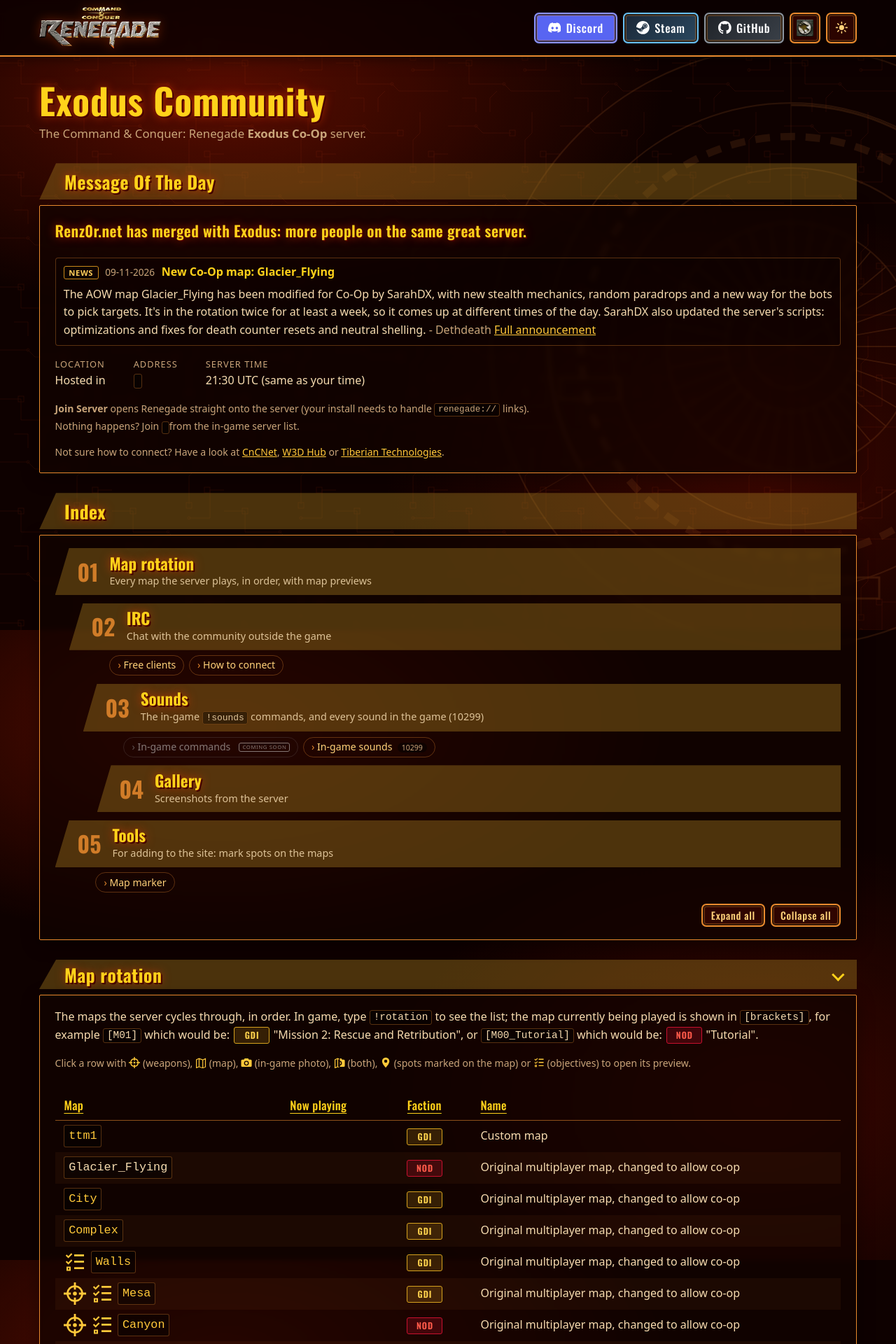
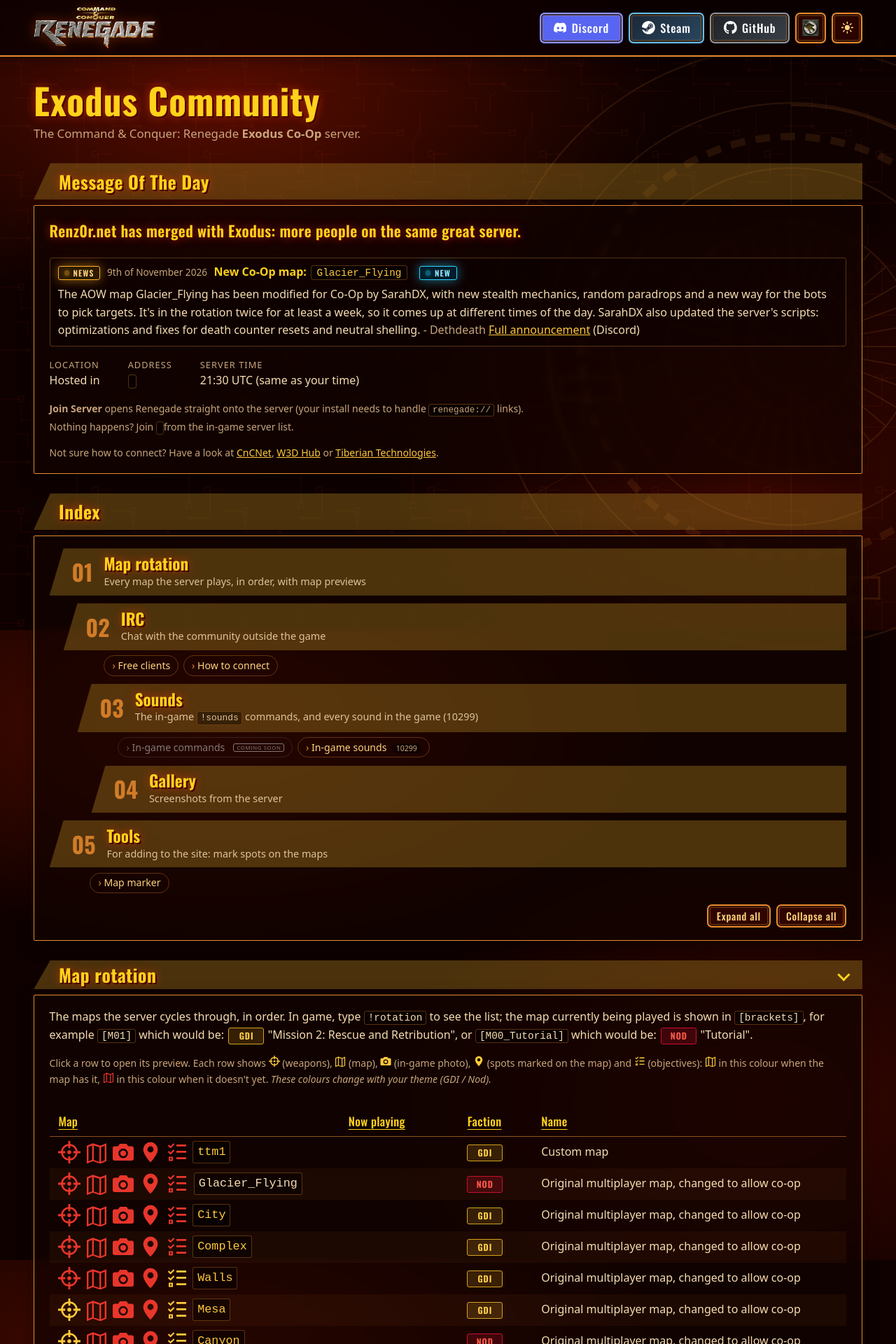
Before and after one commit to cnc-exoduscommunity/cnc-exoduscommunity.github.io, a Jekyll site: the page built from index.html, in a window 1280 px wide. Shown: the top 1920 px of the page at 70% size. Built offline with Jekyll 4.4.1, drawn with Linux system fonts in a browser that asks for light colours.

Commit message:
News / New / Next badges like Now playing; news: map chip, written-out date, (Discord); live status: map chip, New, next map; all map icons always shown (colours swap on Nod) with a legend; page 95% wide

```diff
--- /dev/null
+++ b/_includes/long-date.html
@@ -0,0 +1,9 @@
+{%- comment %} A dd-mm-yyyy date written out: {% include long-date.html date="09-11-2026" %} -> 9th of November 2026. {% endcomment -%}
+{%- assign ld_parts = include.date | split: "-" -%}
+{%- assign ld_day = ld_parts[0] | plus: 0 -%}
+{%- assign ld_month = ld_parts[1] | plus: 0 -%}
+{%- assign ld_months = "January,February,March,April,May,June,July,August,September,October,November,December" | split: "," -%}
+{%- assign ld_mod100 = ld_day | modulo: 100 -%}{%- assign ld_mod10 = ld_day | modulo: 10 -%}
+{%- if ld_mod100 >= 11 and ld_mod100 <= 13 %}{% assign ld_suffix = "th" %}{% elsif ld_mod10 == 1 %}{% assign ld_suffix = "st" %}{% elsif ld_mod10 == 2 %}{% assign ld_suffix = "nd" %}{% elsif ld_mod10 == 3 %}{% assign ld_suffix = "rd" %}{% else %}{% assign ld_suffix = "th" %}{% endif -%}
+{%- assign ld_mi = ld_month | minus: 1 -%}
+{{ ld_day }}{{ ld_suffix }} of {{ ld_months[ld_mi] }} {{ ld_parts[2] }}
--- a/_includes/map-icons-debug.html
+++ b/_includes/map-icons-debug.html
@@ -1,9 +1,10 @@
-{%- comment %} Debug mode only (switch at the bottom of the page): every icon, the missing ones in red.
+{%- comment %} Every icon for a map in the rotation table, in the "has it" colour or the "not yet" one
+(colours change with the GDI / Nod theme, see .map-icon-have / .is-missing in style.css).
 Expects map, map_img, ingame_img and marks_key from the map table loop. {% endcomment -%}
 <span class="map-icons-debug">
-  {%- if map.weapons or map.map_weapons %}<span class="debug-icon" title="Weapons: listed">{% else %}<span class="debug-icon is-missing" title="Weapons: missing">{% endif %}{% include weapons-icon.svg %}</span>
-  {%- if map_img %}<span class="debug-icon" title="Map image: found">{% else %}<span class="debug-icon is-missing" title="Map image: missing (assets/images/maps/{{ map.images_from | default: map.name }}.webp)">{% endif %}{% include map-icon.svg %}</span>
-  {%- if ingame_img %}<span class="debug-icon" title="In-game photo: found">{% else %}<span class="debug-icon is-missing" title="In-game photo: missing (assets/images/ingame/{{ map.images_from | default: map.name }}.webp)">{% endif %}{% include photo-icon.svg %}</span>
-  {%- if marks_key and map_img %}<span class="debug-icon" title="Marks: {{ site.data.map_marks[marks_key].size }}">{% else %}<span class="debug-icon is-missing" title="Marks: none (_data/map_marks.yml)">{% endif %}{% include marks-icon.svg %}</span>
-  {%- if map.objectives %}<span class="debug-icon" title="Objectives: listed">{% else %}<span class="debug-icon is-missing" title="Objectives: missing">{% endif %}{% include objectives-icon.svg %}</span>
+  {%- if map.weapons or map.map_weapons or map.secret_weapons %}<span class="debug-icon" title="Weapons: listed">{% else %}<span class="debug-icon is-missing" title="Weapons: not listed yet">{% endif %}{% include weapons-icon.svg %}</span>
+  {%- if map_img %}<span class="debug-icon" title="Map: yes">{% else %}<span class="debug-icon is-missing" title="Map: not yet">{% endif %}{% include map-icon.svg %}</span>
+  {%- if ingame_img %}<span class="debug-icon" title="In-game photo: yes">{% else %}<span class="debug-icon is-missing" title="In-game photo: not yet">{% endif %}{% include photo-icon.svg %}</span>
+  {%- if marks_key and map_img %}<span class="debug-icon" title="Spots marked on the map: {{ site.data.map_marks[marks_key].size }}">{% else %}<span class="debug-icon is-missing" title="Spots marked on the map: none yet">{% endif %}{% include marks-icon.svg %}</span>
+  {%- if map.objectives %}<span class="debug-icon" title="Objectives: listed">{% else %}<span class="debug-icon is-missing" title="Objectives: not listed yet">{% endif %}{% include objectives-icon.svg %}</span>
 </span>
--- a/assets/css/style.css
+++ b/assets/css/style.css
@@ -140,7 +140,7 @@
 }
 
 .header-inner {
-  max-width: 1200px;
+  max-width: 95vw;
   margin: 0 auto;
   padding: 0.6rem 1rem;
   display: flex;
@@ -231,7 +231,7 @@
 
 /* ---------- Page ---------- */
 
-.content { max-width: 1200px; margin: 0 auto; padding: 1.75rem 1rem 2rem; }
+.content { max-width: 95vw; margin: 0 auto; padding: 1.75rem 1rem 2rem; }
 
 .page-title { margin: 0.25rem 0 0.25rem; font-size: clamp(2.2rem, 6vw, 3.2rem); text-transform: none; }
 .lead { margin: 0 0 1.75rem; color: var(--muted); font-size: 1.05rem; }
@@ -416,7 +416,7 @@
 /* ---------- Footer ---------- */
 
 .site-footer {
-  max-width: 1200px;
+  max-width: 95vw;
   margin: 0 auto;
   padding: 1rem;
   border-top: 1px solid var(--border-soft);
@@ -448,14 +448,18 @@
 .map-cell .map-link-icon, .map-cell .map-objectives-icon, .map-cell .map-weapons-icon, .map-cell .map-marks-icon { width: 2rem; height: 2rem; }
 .map-marks-icon { color: var(--link); flex: none; }
 .map-icons, .map-icons-debug { display: inline-flex; align-items: center; gap: 0.4rem; }
-.map-icons:empty { display: none; }
-/* Debug mode (switch at the bottom of the page): every icon, the missing ones in red. */
-.map-icons-debug { display: none; }
-html[data-debug] .map-icons { display: none; }
-html[data-debug] .map-icons-debug { display: inline-flex; }
+/* Every row shows all its icons: "has it" in one colour, "not yet" in the other. GDI: yellow =
+   has it, red = not yet; Nod: the other way round. Not changed by GDI rows on the Nod theme. */
+:root { --icon-have: #ffc93a; --icon-miss: #ff3b30; }
+:root[data-theme="light"] { --icon-have: #a87300; --icon-miss: #d70015; }
+:root[data-side="nod"] { --icon-have: #ff4f3f; --icon-miss: #ffc93a; }
+:root[data-theme="light"][data-side="nod"] { --icon-have: #b3001b; --icon-miss: #a87300; }
+.map-icons { display: none; }
 .debug-icon { display: inline-flex; }
-.debug-icon.is-missing .icon { color: #ff3b30; opacity: 0.9; }
-[data-theme="light"] .debug-icon.is-missing .icon { color: #d70015; }
+.debug-icon .icon { color: var(--icon-have) !important; }
+.debug-icon.is-missing .icon { color: var(--icon-miss) !important; opacity: 0.9; }
+.map-legend .debug-icon .icon { width: 1.15em; height: 1.15em; vertical-align: -0.2em; }
+.map-legend-note { color: var(--muted); font-style: italic; }
 .map-link-icon-inline .icon { vertical-align: -0.15em; color: var(--link); }
 
 /* Full-screen dialog: round prev/next buttons hug the map panel's sides (like the Gears DB map modal). */
@@ -824,7 +828,7 @@
 .map-table th:nth-child(2), .map-table th:nth-child(3),
 .map-table td.now-cell, .map-table td.col-fit:not(.now-cell) { text-align: center; }
 /* Every badge in the table (Now playing, GDI, Nod) has the same height, on every row. */
-.map-table td .now-playing {
+.map-table td .now-playing, .map-table td .badge-next {
   display: inline-flex;
   align-items: center;
   justify-content: center;
@@ -1601,9 +1605,28 @@
 .news-text { margin: 0; padding: 0 0.7rem 0.55rem; }
 .news-by { color: var(--muted); }
 [data-theme="light"] .news-item { background: rgba(255, 255, 255, 0.5); }
-/* "New" right after a map's name (table and preview). */
-.map-tag-new { display: inline-block; margin-left: 0.5rem; padding: 0.05rem 0.45rem; border: 1px solid #2fa84f; border-radius: 3px; background: rgba(47, 168, 79, 0.18); color: #6fe08f; font-size: 0.72rem; font-weight: 700; letter-spacing: 0.06em; line-height: 1.3; text-transform: uppercase; vertical-align: middle; white-space: nowrap; }
-.map-dialog-new { font-size: 0.8rem; }
+/* Badges like "Now playing" (pill, glowing dot that pulses): News, New, Next. */
+.badge-pulse { display: inline-flex; align-items: center; gap: 0.35rem; padding: 0.15rem 0.5rem; border: 1px solid var(--bp); border-radius: 3px; background: var(--bp-bg); color: var(--bp-text);
+  font-family: "Oswald", "Arial Narrow", Impact, sans-serif; font-size: 0.72rem; font-weight: 600; letter-spacing: 0.1em; line-height: 1.2; text-transform: uppercase; white-space: nowrap; vertical-align: middle;
+  box-shadow: 0 0 8px var(--bp-glow); animation: badge-glow 1.6s ease-in-out infinite; }
+.badge-dot { width: 0.45rem; height: 0.45rem; border-radius: 50%; background: var(--bp); box-shadow: 0 0 6px var(--bp); animation: badge-dot 1.6s ease-in-out infinite; }
+@keyframes badge-glow { 50% { box-shadow: 0 0 16px var(--bp-glow); } }
+@keyframes badge-dot { 50% { opacity: 0.35; } }
+@media (prefers-reduced-motion: reduce) { .badge-pulse, .badge-dot { animation: none; } }
+.badge-news { --bp: #ffb020; --bp-bg: rgba(48, 30, 0, 0.88); --bp-text: #ffd27a; --bp-glow: rgba(255, 176, 32, 0.55); }
+.badge-new { --bp: #2ed3ff; --bp-bg: rgba(0, 32, 48, 0.88); --bp-text: #8eeaff; --bp-glow: rgba(46, 211, 255, 0.55); margin-left: 0.5rem; }
+.badge-next { --bp: #c9a57a; --bp-bg: rgba(40, 26, 10, 0.85); --bp-text: #f0d8b0; --bp-glow: rgba(201, 165, 122, 0.25); animation: none; }
+.badge-next .badge-dot { animation: none; }
+[data-theme="light"] .badge-news { --bp-bg: #fff4dc; --bp-text: #8a5200; --bp: #d98a00; }
+[data-theme="light"] .badge-new { --bp-bg: #e3f8ff; --bp-text: #005f7a; --bp: #0096c7; }
+[data-theme="light"] .badge-next { --bp-bg: #f6ecdc; --bp-text: #6a4a20; --bp: #a07840; }
+.map-dialog-new { margin-left: 0.6rem; }
+/* A map's name as a chip (news, live status), like in the rotation table; opens its preview. */
+.map-chip { text-decoration: none; }
+.map-chip code { padding: 0.1rem 0.45rem; border: 1px solid var(--border-soft); border-radius: 3px; background: var(--code-bg); color: var(--link); }
+.map-chip:hover code { border-color: var(--link); background: var(--row-hover); }
+.news-title + .map-chip { margin-left: -0.2rem; }
+.news-label { display: none; }
 /* Floor picker on the map (as in RenegadeViewer): up, a bar per floor ("All" on top), down, name. */
 .floor-widget { position: absolute; right: 0.7rem; top: 50%; transform: translateY(-50%); z-index: 5; width: 3.6rem; padding: 0.35rem; display: flex; flex-direction: column; align-items: stretch; gap: 0.25rem;
   background: linear-gradient(180deg, #3a3532, #26221f); border: 2px solid #55504b; border-radius: 6px; box-shadow: 0 2px 10px rgba(0, 0, 0, 0.65); user-select: none; }
--- a/assets/js/site.js
+++ b/assets/js/site.js
@@ -76,7 +76,15 @@
   var d = new Date(+m[3], +m[2] - 1, +m[1]);
   var days = ["Sunday", "Monday", "Tuesday", "Wednesday", "Thursday", "Friday", "Saturday"];
   var months = ["January", "February", "March", "April", "May", "June", "July", "August", "September", "October", "November", "December"];
-  return days[d.getDay()] + ", " + (+m[1]) + " " + months[+m[2] - 1] + " " + m[3] + (m[4] ? ", " + m[4] + ":" + m[5] : "");
+  return days[d.getDay()] + ", " + ordinalDate(s) + (m[4] ? ", " + m[4] + ":" + m[5] : "");
+}
+// "09-11-2026" -> "9th of November 2026".
+function ordinalDate(s) {
+  var m = /^(\d{2})-(\d{2})-(\d{4})/.exec(s || "");
+  if (!m) return s || "";
+  var d = +m[1], t = d % 100 >= 11 && d % 100 <= 13 ? "th" : ["th", "st", "nd", "rd"][d % 10] || "th";
+  var months = ["January", "February", "March", "April", "May", "June", "July", "August", "September", "October", "November", "December"];
+  return d + t + " of " + months[+m[2] - 1] + " " + m[3];
 }
 
 // Map marks (spawn points, secrets, vehicles...) drawn on the overhead map images.
@@ -1163,8 +1171,8 @@
   playersTag.className = "now-playing map-dialog-players";
   // "New" right after the name, for maps new on the server (new: in _data/maps.yml).
   var newTag = document.createElement("span");
-  newTag.className = "map-tag-new map-dialog-new";
-  newTag.textContent = "New";
+  newTag.className = "badge-pulse badge-new map-dialog-new";
+  newTag.innerHTML = '<span class="badge-dot" aria-hidden="true"></span>New';
   function updateNowPlaying() {
     var row = links[current] && links[current].closest("tr");
     var playing = !!(row && row.classList.contains("is-current"));
@@ -1177,7 +1185,7 @@
     playersTag.title = players && /nod/i.test(row.getAttribute("data-faction") || "") ? "On Nod maps the server can report 0 players while people are playing." : "";
     if (headline) {
       var isNew = links[current] && links[current].getAttribute("data-new");
-      if (isNew) { newTag.title = "New on the server since " + isNew; headline.appendChild(newTag); } else if (newTag.parentNode) newTag.remove();
+      if (isNew) { newTag.title = "New on the server since " + ordinalDate(isNew); headline.appendChild(newTag); } else if (newTag.parentNode) newTag.remove();
       if (players) headline.appendChild(playersTag); else if (playersTag.parentNode) playersTag.remove();
       headline.appendChild(nowBadge);
     }
@@ -1682,8 +1690,22 @@
 
   function markCurrentMap(name, players) {
     document.querySelectorAll("tr.is-current").forEach(function (tr) { tr.classList.remove("is-current"); tr.removeAttribute("data-players"); });
-    document.querySelectorAll("tr .now-playing").forEach(function (b) { b.remove(); });
+    document.querySelectorAll("tr .now-playing, tr .badge-next").forEach(function (b) { b.remove(); });
+    document.querySelectorAll("tr.is-next").forEach(function (tr) { tr.classList.remove("is-next"); });
     if (!name) return;
+    // The map after it in the rotation (the first one again after the last).
+    var rows = Array.prototype.slice.call(document.querySelectorAll(".map-table tbody tr[data-map]"));
+    rows.forEach(function (tr, i) {
+      if (!sameMap(tr.getAttribute("data-map"), name)) return;
+      var nx = rows[(i + 1) % rows.length];
+      if (!nx || nx.classList.contains("is-next")) return;
+      nx.classList.add("is-next");
+      var nb = document.createElement("span");
+      nb.className = "badge-pulse badge-next";
+      nb.innerHTML = '<span class="badge-dot" aria-hidden="true"></span>Next';
+      nb.title = "Comes up after the map being played now";
+      (nx.querySelector(".now-cell") || nx.cells[0]).appendChild(nb);
+    });
     document.querySelectorAll("tr[data-map]").forEach(function (tr) {
       if (!sameMap(tr.getAttribute("data-map"), name)) return;
       tr.classList.add("is-current");
@@ -1720,14 +1742,26 @@
       return sameMap(tr.getAttribute("data-map"), name);
     });
     var label = document.createElement(preview ? "a" : "span");
-    label.textContent = name;
+    label.className = "map-chip";
+    var code = document.createElement("code");
+    code.textContent = preview ? preview.getAttribute("data-map-name") : name.replace(/^C&C_/, "");
+    code.title = name;
+    label.appendChild(code);
     if (preview) {
       label.href = preview.getAttribute("href");
       label.title = "Open the map preview";
       label.addEventListener("click", function (e) { e.preventDefault(); preview.click(); });
     }
     mapEl.appendChild(label);
+    if (preview && preview.getAttribute("data-new")) {
+      var nt = document.createElement("span");
+      nt.className = "badge-pulse badge-new";
+      nt.innerHTML = '<span class="badge-dot" aria-hidden="true"></span>New';
+      nt.title = "New on the server since " + ordinalDate(preview.getAttribute("data-new"));
+      mapEl.appendChild(nt);
+    }
     showObjectives(row);
+    showNext(name);
     if (row) {
       var note = document.createElement("span");
       note.className = "live-map-note";
@@ -1736,6 +1770,28 @@
       var extra = row.querySelector(".map-note-extra");
       if (extra) { var ex = el("span", "live-map-note live-map-note-extra"); ex.innerHTML = extra.innerHTML; mapEl.appendChild(ex); }
     }
+  }
+
+  // The next map in the rotation (both possibilities when the current one is in it twice).
+  function showNext(name) {
+    var wrap = box.querySelector(".live-next-wrap"), dd = box.querySelector(".live-next");
+    if (!wrap) return;
+    var rows = Array.prototype.slice.call(document.querySelectorAll(".map-table tbody tr[data-map]")), next = [];
+    rows.forEach(function (tr, i) {
+      if (!name || !sameMap(tr.getAttribute("data-map"), name)) return;
+      var nx = rows[(i + 1) % rows.length];
+      if (nx && next.indexOf(nx) < 0) next.push(nx);
+    });
+    dd.textContent = "";
+    next.forEach(function (tr, k) {
+      if (k) dd.appendChild(document.createTextNode(" or "));
+      var link = tr.querySelector(".map-link"), a = document.createElement(link ? "a" : "span");
+      a.className = "map-chip";
+      var c = document.createElement("code"); c.textContent = tr.getAttribute("data-map"); a.appendChild(c);
+      if (link) { a.href = link.getAttribute("href"); a.title = "Open the map preview"; a.addEventListener("click", function (e) { e.preventDefault(); link.click(); }); }
+      dd.appendChild(a);
+    });
+    wrap.hidden = !next.length;
   }
 
   function showPlayers(players) {
--- a/index.html
+++ b/index.html
@@ -22,8 +22,9 @@
     <div class="news" aria-label="News">
       {%- for item in site.data.news limit: 2 %}
       <details class="news-item"{% if forloop.first %} open{% endif %}>
-        <summary><span class="news-label">News</span><span class="news-date">{{ item.date }}</span><span class="news-title">{{ item.title }}</span></summary>
-        <p class="news-text">{{ item.text }}{% if item.by %} <span class="news-by">- {{ item.by }}</span>{% endif %}{% if item.link %} <a href="{{ item.link }}" rel="noopener" target="_blank">Full announcement</a>{% endif %}</p>
+        {%- assign news_map = nil %}{% if item.map %}{% assign news_map = site.data.maps | where: "name", item.map | first %}{% endif %}
+        <summary><span class="badge-pulse badge-news"><span class="badge-dot" aria-hidden="true"></span>News</span><span class="news-date">{% include long-date.html date=item.date %}</span><span class="news-title">{{ item.title }}</span>{% if item.map %}<a class="map-chip" href="?map={{ item.map | url_encode }}" title="Open the map preview"><code>{{ item.map }}</code></a>{% if news_map.new %}{% assign map = news_map %}<span class="badge-pulse badge-new" title="New on the server since {% include long-date.html date=map.new %}"><span class="badge-dot" aria-hidden="true"></span>New</span>{% endif %}{% endif %}</summary>
+        <p class="news-text">{{ item.text }}{% if item.by %} <span class="news-by">- {{ item.by }}</span>{% endif %}{% if item.link %} <a href="{{ item.link }}" rel="noopener" target="_blank">Full announcement</a>{% if item.where %} ({{ item.where }}){% endif %}{% endif %}</p>
       </details>
       {%- endfor %}
     </div>
@@ -52,6 +53,7 @@
       </div>
       <dl class="live-grid">
         <div><dt>Current map</dt><dd class="live-map">-</dd></div>
+        <div class="live-next-wrap" hidden><dt>Next map</dt><dd class="live-next">-</dd></div>
         <div><dt>Faction</dt><dd class="live-faction">-</dd></div>
         <div><dt>Players</dt><dd class="live-players">-</dd></div>
         <div><dt>Time left</dt><dd class="live-time">-</dd></div>
@@ -164,7 +166,7 @@
   <summary class="panel-tab"><h2 class="panel-tab-title">Map rotation</h2></summary>
   <div class="panel-body">
     <p>The maps the server cycles through, in order. In game, type <code>!rotation</code> to see the list; the map currently being played is shown in <code>[brackets]</code>, for example <code>[M01]</code> which would be: <span class="team-badge team-badge-inline team-gdi">GDI</span> "Mission 2: Rescue and Retribution", or <code>[M00_Tutorial]</code> which would be: <span class="team-badge team-badge-inline team-nod">Nod</span> "Tutorial".</p>
-    <p class="hint">Click a row with <span class="map-link-icon-inline">{% include weapons-icon.svg %}</span> (weapons), <span class="map-link-icon-inline">{% include map-icon.svg %}</span> (map), <span class="map-link-icon-inline">{% include photo-icon.svg %}</span> (in-game photo), <span class="map-link-icon-inline">{% include map-photo-icon.svg %}</span> (both), <span class="map-link-icon-inline">{% include marks-icon.svg %}</span> (spots marked on the map) or <span class="map-link-icon-inline">{% include objectives-icon.svg %}</span> (objectives) to open its preview.</p>
+    <p class="hint map-legend">Click a row to open its preview. Each row shows <span class="debug-icon">{% include weapons-icon.svg %}</span> (weapons), <span class="debug-icon">{% include map-icon.svg %}</span> (map), <span class="debug-icon">{% include photo-icon.svg %}</span> (in-game photo), <span class="debug-icon">{% include marks-icon.svg %}</span> (spots marked on the map) and <span class="debug-icon">{% include objectives-icon.svg %}</span> (objectives): <span class="debug-icon">{% include map-icon.svg %}</span> in this colour when the map has it, <span class="debug-icon is-missing">{% include map-icon.svg %}</span> in this colour when it doesn't yet. <span class="map-legend-note">These colours change with your theme (GDI / Nod).</span></p>
     {%- assign map_exts = "webp,png,jpg,jpeg" | split: "," %}
     <div class="table-wrap">
       <table class="map-table">
@@ -217,7 +219,7 @@
                 </span>
                 {%- include map-icons-debug.html -%}
                 <code>{{ map.name }}</code></a>
-              {%- if map.new %}<span class="map-tag-new" title="New on the server since {{ map.new | escape }}">New</span>{% endif -%}
+              {%- if map.new %}<span class="badge-pulse badge-new" title="New on the server since {% include long-date.html date=map.new %}"><span class="badge-dot" aria-hidden="true"></span>New</span>{% endif -%}
               {%- else -%}
               {%- include map-icons-debug.html -%}
               <code>{{ map.name }}</code>
```
Also changed, not shown: _data/news.yml (+6 -1 lines), README.md.
